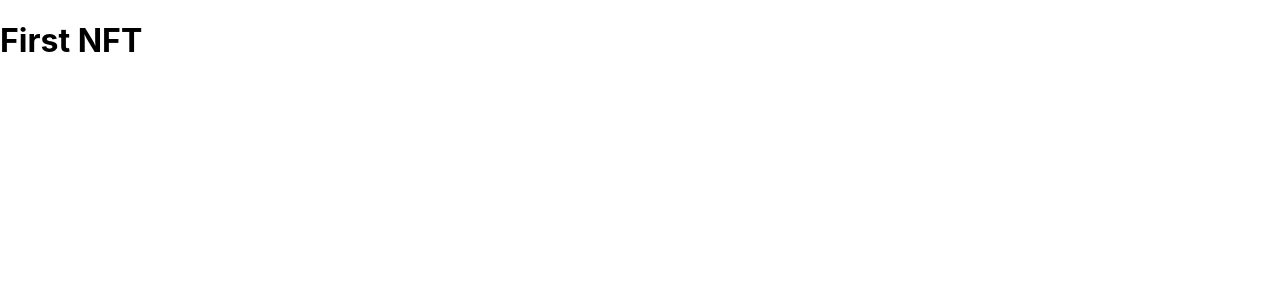
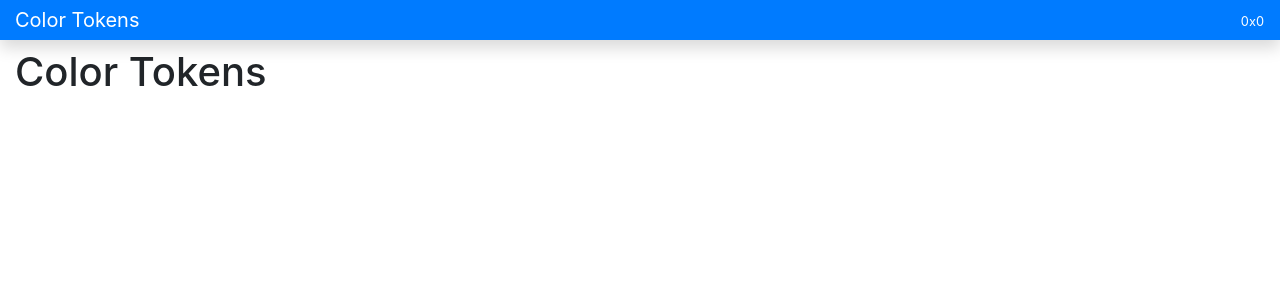
Before and after one commit to webroyit/ndf0t4-FirstNFT, a React (Create React App) app: page / in a window 1280 px wide. Shown: the top 300 px of the page. Built offline with nearby package versions, Linux system fonts and the light colour scheme.

Commit message:
Install bootstrap and add navbar

```diff
--- a/package.json
+++ b/package.json
@@ -7,9 +7,11 @@
     "@testing-library/jest-dom": "^5.11.4",
     "@testing-library/react": "^11.1.0",
     "@testing-library/user-event": "^12.1.10",
+    "bootstrap": "^4.5.3",
     "chai": "^4.2.0",
     "chai-as-promised": "^7.1.1",
     "react": "^17.0.1",
+    "react-bootstrap": "^1.4.0",
     "react-dom": "^17.0.1",
     "react-scripts": "4.0.1",
     "truffle-flattener": "^1.5.0",
--- a/src/App.js
+++ b/src/App.js
@@ -1,11 +1,31 @@
+import React, { Component } from 'react';
+
 import './App.css';
 
-function App() {
-  return (
-    <div>
-      <h1>First NFT</h1>
-    </div>
-  );
+class App extends Component {
+  render() {
+    return (
+      <div>
+        <nav className="navbar navbar-dark fixed-top bg-primary flex-md-nowrap p-0 shadow">
+          <a
+            className="navbar-brand col-sm-3 col-md-2 mr-0"
+            href="/"
+          >
+            Color Tokens
+          </a>
+          <ul className="navbar-nav px-3">
+            <li className="nav-item text-nowrap d-none d-sm-none d-sm-block">
+              <small className="text-white"><span id="account">0x0</span></small>
+            </li>
+          </ul>
+        </nav>
+
+        <div className="container-fluid mt-5">
+          <h1>Color Tokens</h1>
+        </div>
+      </div>
+    );
+  }
 }
 
 export default App;
--- a/src/index.js
+++ b/src/index.js
@@ -1,5 +1,6 @@
 import React from 'react';
 import ReactDOM from 'react-dom';
+import 'bootstrap/dist/css/bootstrap.css';
 import './index.css';
 import App from './App';
 import reportWebVitals from './reportWebVitals';
```
Also changed, not shown: 1 other file (tests, documents, lock files or other folders).
